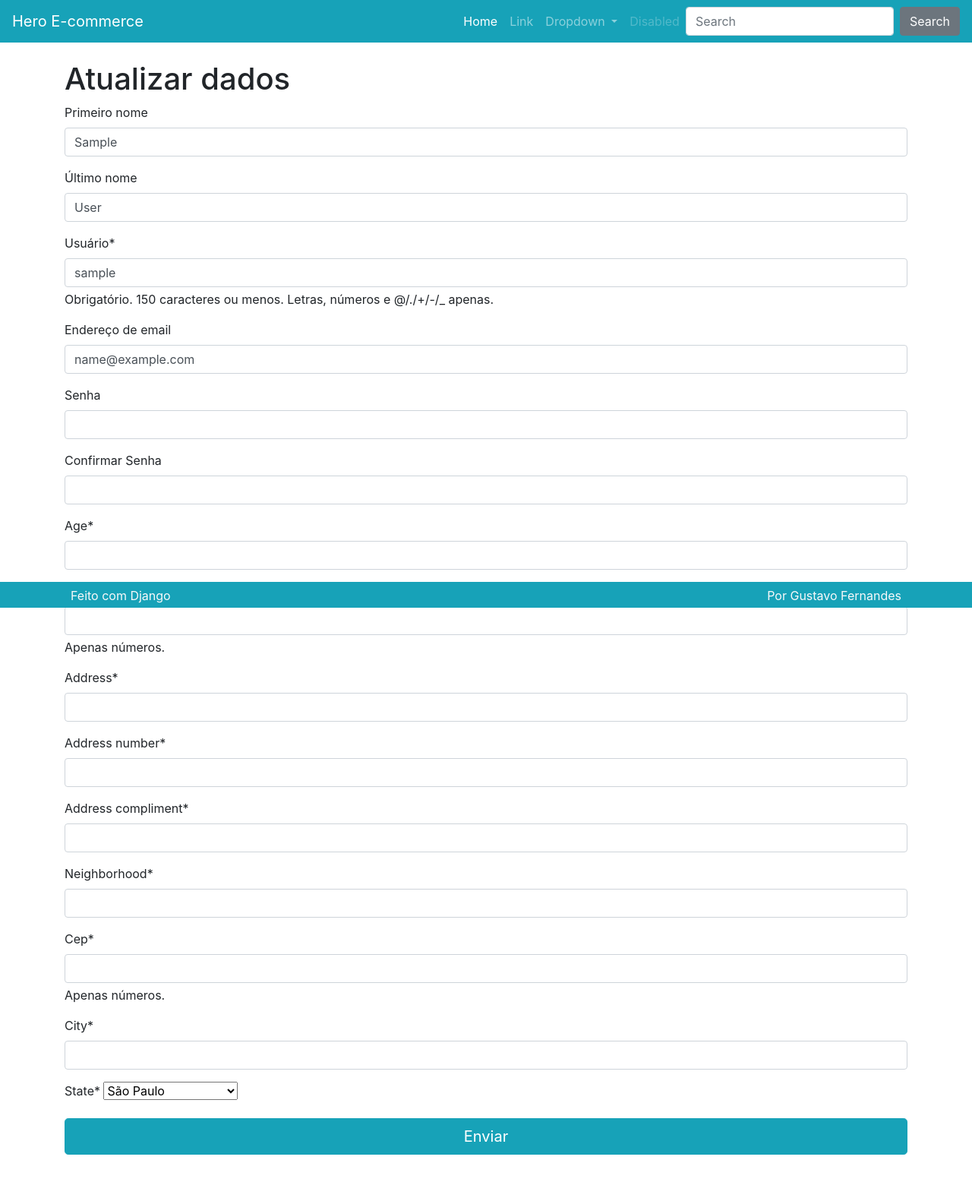
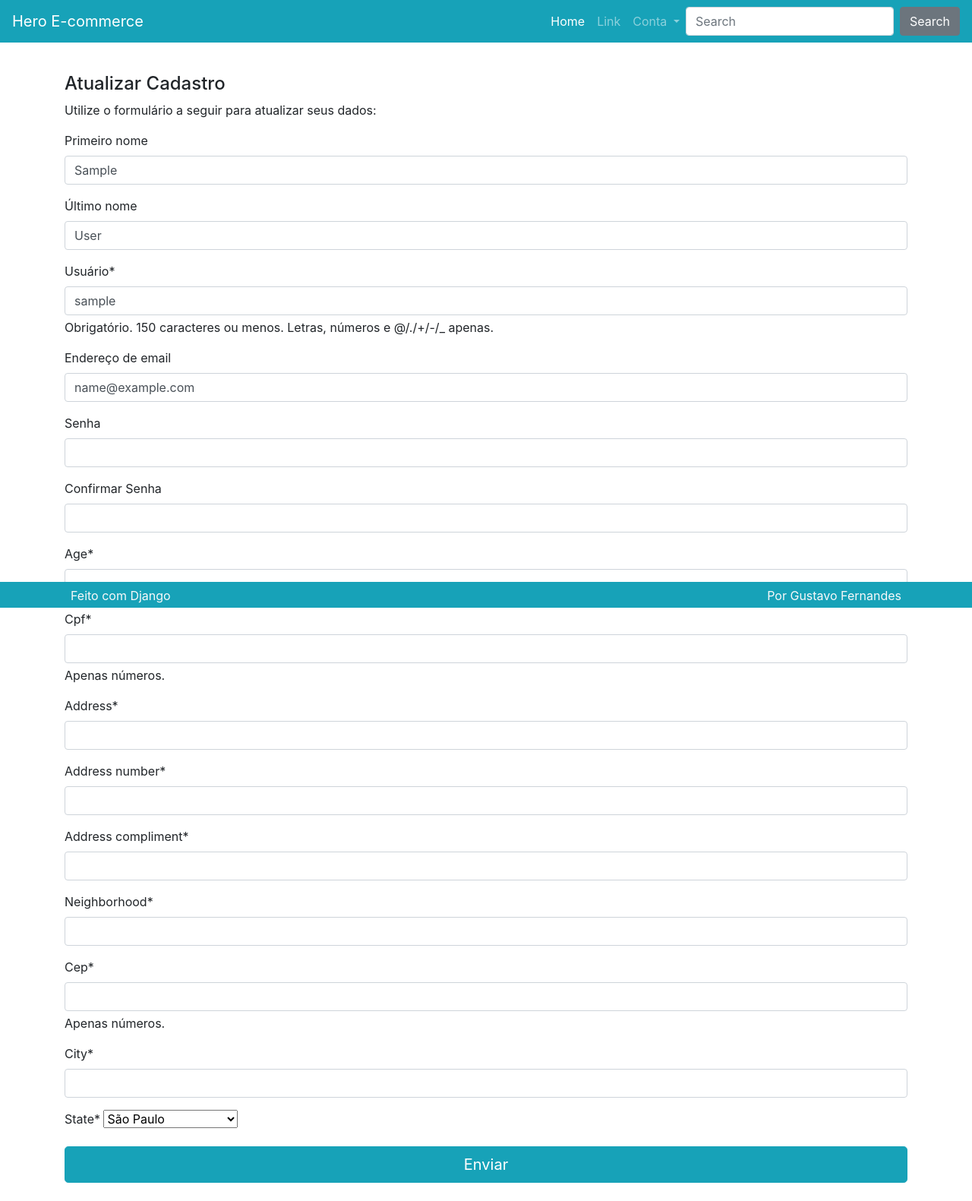
Before and after one commit to gustavof04/hero-ecommerce, a Django app: page /profile/ in a window 1280 px wide. Shown: the whole page at 76% size. Before the commit the page ends 1520 px from the top, so only its background shows below. Run offline with Django 5.2, Linux system fonts and the light colour scheme; the visitor is signed in with stand-in values (Sample User, id 1); some libraries are stand-ins or nearby versions.

Commit message:
style: Algumas alterações nos templates relacionados ao usuário

```diff
--- a/profiles/templates/profiles/create.html
+++ b/profiles/templates/profiles/create.html
@@ -6,15 +6,17 @@
 <div class="row">
 
     {% if not request.user.is_authenticated %}
-    <div class="col-lg">
-        <h1>Login</h1>
+    <div class="col-lg mt-3">
+        <h4>Login</h4>
+        <p>Se você já está cadastrado no Hero, basta entrar com seu usuário e senha abaixo:</p>
     </div>
     {% endif %}
 
-    <div class="col-lg">
+    <div class="col-lg mt-3">
 
         {% block register_title %}
-        <h1>Cadastro</h1>
+        <h4>Cadastro</h4>
+        <p>Caso ainda não tenha cadastro, preencha o formulário a seguir para se cadastrar:</p>
         {% endblock register_title %}
 
         <form method="POST" action="">
--- a/profiles/templates/profiles/update.html
+++ b/profiles/templates/profiles/update.html
@@ -1,5 +1,8 @@
 {% extends "profiles/create.html" %}
 
 {% block register_title %}
-<h1>Atualizar dados</h1>
+<h4>Atualizar Cadastro</h4>
+<p>
+    Utilize o formulário a seguir para atualizar seus dados:
+</p>
 {% endblock register_title %}
--- a/templates/partials/_nav.html
+++ b/templates/partials/_nav.html
@@ -15,21 +15,26 @@
             <li class="nav-item">
                 <a class="nav-link" href="#">Link</a>
             </li>
+
+            {% if request.user.is_authenticated %}
             <li class="nav-item dropdown">
                 <a class="nav-link dropdown-toggle" href="#" id="navbarDropdown" role="button"
                     data-toggle="dropdown" aria-haspopup="true" aria-expanded="false">
-                    Dropdown
+                    Conta
                 </a>
                 <div class="dropdown-menu" aria-labelledby="navbarDropdown">
-                    <a class="dropdown-item" href="#">Action</a>
-                    <a class="dropdown-item" href="#">Another action</a>
-                    <div class="dropdown-divider"></div>
-                    <a class="dropdown-item" href="#">Something else here</a>
+                    <a class="dropdown-item" href="{% url "profiles:create" %}">Atualizar</a>
+                    <a class="dropdown-item" href="{% url "profiles:logout" %}">Sair</a>
                 </div>
             </li>
+            {% else %}
             <li class="nav-item">
-                <a class="nav-link disabled" href="#">Disabled</a>
+                <a class="nav-link" href="{% url "profiles:create" %}">Registrar</a>
             </li>
+            <li class="nav-item">
+                <a class="nav-link" href="{% url "profiles:create" %}">Entrar</a>
+            </li>
+            {% endif %}
 
             {% if request.session.cart %}
             <li class="nav-item">
```
